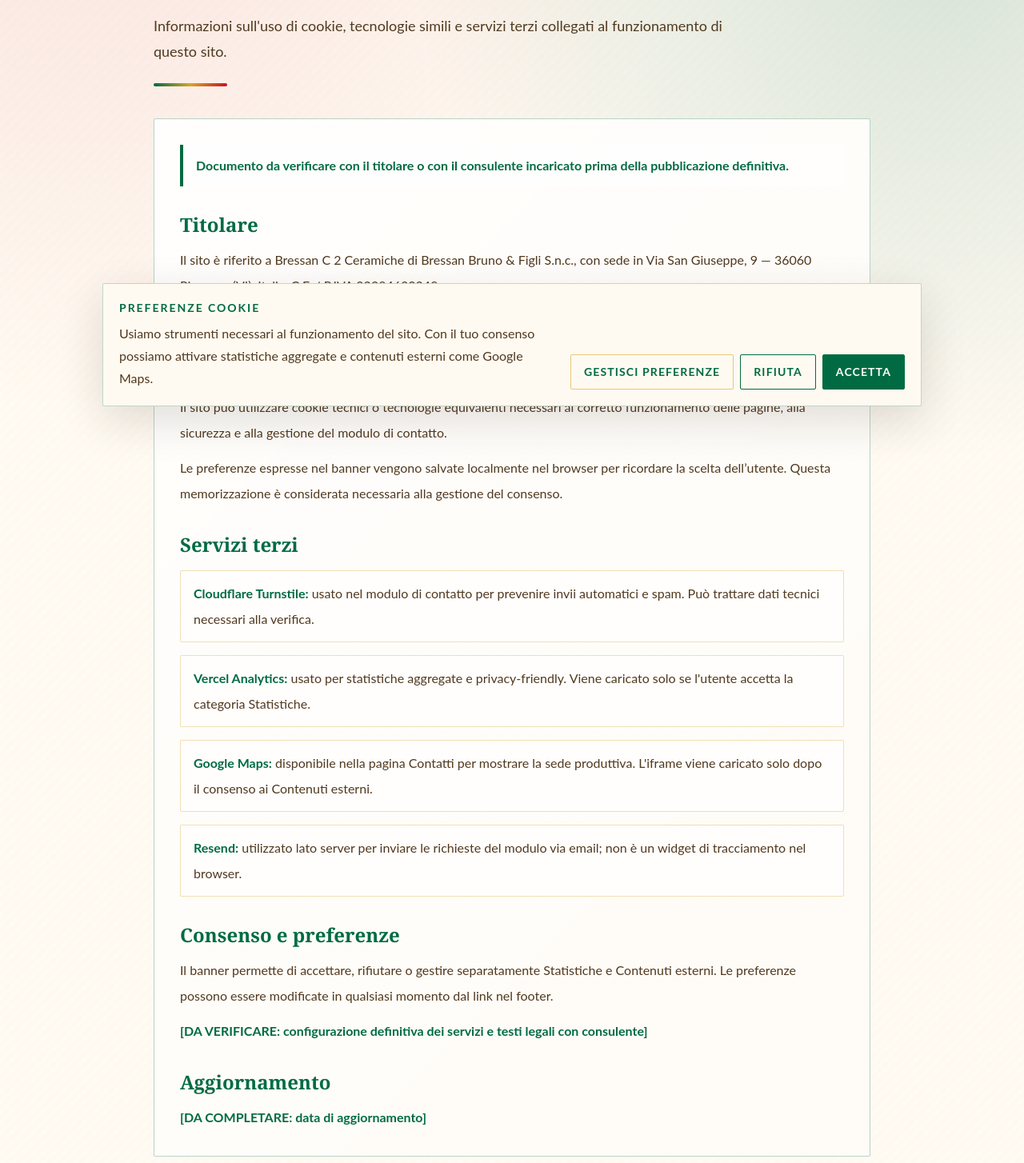
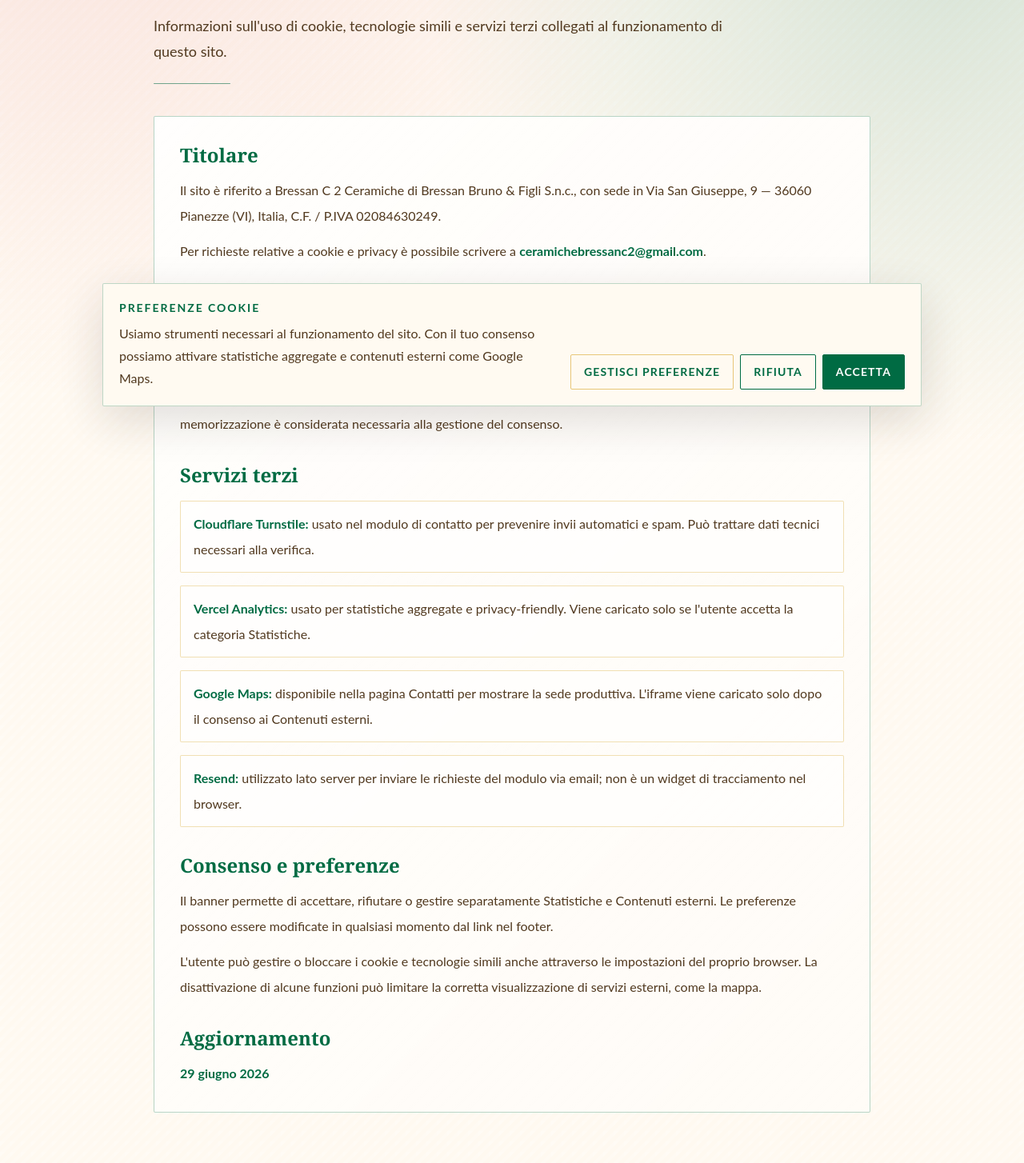
Before and after one commit to marceloocid/CeramicheBressan, a Next.js app: page /cookie-policy in a window 1280 px wide. Shown: the part 276-1730 px from the top of the page at 80% size. Built offline with nearby package versions, Linux system fonts and the light colour scheme; no server answers.

Commit message:
Refine homepage styling and legal policy content

```diff
--- a/app/cookie-policy/page.tsx
+++ b/app/cookie-policy/page.tsx
@@ -27,6 +27,8 @@ const services = [
   }
 ];
 
+const lastUpdated = "29 giugno 2026";
+
 export default function CookiePolicyPage() {
   return (
     <main className="px-4 py-20 sm:px-6 lg:px-8">
@@ -39,17 +41,20 @@ export default function CookiePolicyPage() {
         />
 
         <div className="paper-panel mt-10 rounded-sm p-6 leading-8 text-argilla sm:p-8">
-          <p className="border-l-4 border-ceramica bg-white/70 px-4 py-3 font-bold leading-7 text-ceramica">
-            Documento da verificare con il titolare o con il consulente incaricato prima della
-            pubblicazione definitiva.
-          </p>
+          {/* Nota interna: documento da verificare con il titolare o con un consulente privacy prima della pubblicazione definitiva. */}
 
-          <section className="mt-8">
+          <section>
             <h2 className="font-serif text-2xl font-semibold text-ceramica">Titolare</h2>
             <p className="mt-3">
               Il sito è riferito a {site.legalName}, con sede in {site.address}, C.F. / P.IVA {site.vat}.
             </p>
-            <p className="mt-3 font-bold text-ceramica">[DA COMPLETARE: email privacy o PEC]</p>
+            <p className="mt-3">
+              Per richieste relative a cookie e privacy è possibile scrivere a{" "}
+              <a className="focus-ring font-bold text-ceramica underline-offset-4 hover:underline" href={site.emailHref}>
+                {site.email}
+              </a>
+              .
+            </p>
           </section>
 
           <section className="mt-8">
@@ -81,14 +86,16 @@ export default function CookiePolicyPage() {
               Il banner permette di accettare, rifiutare o gestire separatamente Statistiche e Contenuti
               esterni. Le preferenze possono essere modificate in qualsiasi momento dal link nel footer.
             </p>
-            <p className="mt-3 font-bold text-ceramica">
-              [DA VERIFICARE: configurazione definitiva dei servizi e testi legali con consulente]
+            <p className="mt-3">
+              L&apos;utente può gestire o bloccare i cookie e tecnologie simili anche attraverso le impostazioni
+              del proprio browser. La disattivazione di alcune funzioni può limitare la corretta
+              visualizzazione di servizi esterni, come la mappa.
             </p>
           </section>
 
           <section className="mt-8">
             <h2 className="font-serif text-2xl font-semibold text-ceramica">Aggiornamento</h2>
-            <p className="mt-3 font-bold text-ceramica">[DA COMPLETARE: data di aggiornamento]</p>
+            <p className="mt-3 font-bold text-ceramica">{lastUpdated}</p>
           </section>
         </div>
       </div>
--- a/app/globals.css
+++ b/app/globals.css
@@ -63,10 +63,10 @@ img {
 }
 
 .brush-divider {
-  width: 92px;
-  height: 4px;
+  width: 96px;
+  height: 1px;
   border-radius: 999px;
-  background: linear-gradient(90deg, #006B43, #D8A52B, #C31524);
+  background: rgba(0, 107, 67, 0.55);
 }
 
 .focus-ring {
--- a/app/page.tsx
+++ b/app/page.tsx
@@ -44,16 +44,13 @@ export default function Home() {
         <div className="absolute inset-0 -z-10 bg-[radial-gradient(circle_at_20%_45%,rgba(255,249,240,0.18),transparent_34%)]" />
         <div className="mx-auto grid min-h-[calc(100vh-96px)] max-w-7xl items-center gap-10 px-4 py-14 sm:px-6 lg:grid-cols-[1fr_0.72fr] lg:px-8">
           <div className="relative z-10 max-w-3xl rounded-sm border border-white/35 bg-[#fffaf1]/90 p-6 shadow-soft backdrop-blur-sm sm:p-8 lg:p-10">
-            <div className="brand-plaque mb-8 inline-block max-w-full px-6 py-4">
-              <p className="relative z-10 text-lg italic leading-none text-ceramica">Ceramiche Artistiche</p>
-              <p className="brand-script relative z-10 text-5xl font-semibold leading-none text-ceramica sm:text-7xl">
+            <div className="mb-7">
+              <p className="font-serif text-lg italic leading-none text-ceramica">Ceramiche Artistiche</p>
+              <p className="brand-script mt-1 text-5xl font-semibold leading-none text-ceramica sm:text-7xl">
                 Bressan C2
               </p>
-              <p className="relative z-10 mt-1 font-serif text-lg font-semibold italic text-argilla">
-                Prodotto artigianale fatto a mano
-              </p>
             </div>
-            <p className="text-sm font-bold uppercase tracking-[0.2em] text-ceramica">
+            <p className="text-sm font-bold uppercase tracking-[0.2em] text-[#8a4f3a]">
               Bottega artigiana a Pianezze
             </p>
             <h1 className="mt-4 font-serif text-4xl font-semibold leading-[1.08] text-ceramica sm:text-6xl">
--- a/app/privacy-policy/page.tsx
+++ b/app/privacy-policy/page.tsx
@@ -11,7 +11,7 @@ export const metadata: Metadata = {
 const thirdPartyServices = [
   {
     name: "Resend",
-    text: "servizio utilizzato per l'invio delle email generate dal modulo di contatto."
+    text: "servizio utilizzato lato server per l'invio delle email generate dal modulo di contatto."
   },
   {
     name: "Cloudflare Turnstile",
@@ -27,6 +27,8 @@ const thirdPartyServices = [
   }
 ];
 
+const lastUpdated = "29 giugno 2026";
+
 export default function PrivacyPolicyPage() {
   return (
     <main className="px-4 py-20 sm:px-6 lg:px-8">
@@ -39,12 +41,9 @@ export default function PrivacyPolicyPage() {
         />
 
         <div className="paper-panel mt-10 rounded-sm p-6 leading-8 text-argilla sm:p-8">
-          <p className="border-l-4 border-ceramica bg-white/70 px-4 py-3 font-bold leading-7 text-ceramica">
-            Documento da verificare con il titolare o con il consulente incaricato prima della
-            pubblicazione definitiva.
-          </p>
+          {/* Nota interna: documento da verificare con il titolare o con un consulente privacy prima della pubblicazione definitiva. */}
 
-          <section className="mt-8">
+          <section>
             <h2 className="font-serif text-2xl font-semibold text-ceramica">Titolare del trattamento</h2>
             <p className="mt-3">
               Il titolare del trattamento è {site.legalName}, con sede in {site.address}, C.F. / P.IVA{" "}
@@ -57,7 +56,10 @@ export default function PrivacyPolicyPage() {
               </a>
               .
             </p>
-            <p className="mt-3 font-bold text-ceramica">[DA COMPLETARE: PEC o email privacy dedicata]</p>
+            <p className="mt-3">
+              Per richieste relative alla privacy è possibile utilizzare lo stesso recapito email indicato
+              sopra.
+            </p>
           </section>
 
           <section className="mt-8">
@@ -93,12 +95,14 @@ export default function PrivacyPolicyPage() {
           <section className="mt-8">
             <h2 className="font-serif text-2xl font-semibold text-ceramica">Base giuridica</h2>
             <p className="mt-3">
-              La base giuridica può comprendere l’esecuzione di misure precontrattuali richieste
-              dall’interessato, il consenso espresso tramite il modulo e il legittimo interesse del titolare
-              alla sicurezza del sito e alla gestione delle richieste ricevute.
+              Il trattamento dei dati inviati volontariamente tramite il modulo di contatto si basa
+              sull&apos;esecuzione di misure precontrattuali richieste dall&apos;interessato e sul consenso espresso
+              per essere ricontattati in merito alla richiesta inviata.
             </p>
-            <p className="mt-3 font-bold text-ceramica">
-              [DA VERIFICARE: formulazione definitiva della base giuridica con consulente privacy]
+            <p className="mt-3">
+              I trattamenti tecnici necessari al funzionamento, alla sicurezza del sito e alla prevenzione
+              dello spam si basano sul legittimo interesse del titolare a mantenere il sito sicuro e
+              correttamente funzionante.
             </p>
           </section>
 
@@ -106,9 +110,10 @@ export default function PrivacyPolicyPage() {
             <h2 className="font-serif text-2xl font-semibold text-ceramica">Conservazione</h2>
             <p className="mt-3">
               I dati saranno conservati per il tempo necessario a gestire la richiesta e gli eventuali
-              rapporti successivi con il punto vendita interessato.
+              rapporti successivi con il punto vendita interessato. In assenza di rapporti commerciali
+              successivi, le richieste ricevute tramite il modulo sono conservate di norma per un periodo
+              massimo di 24 mesi, salvo obblighi di legge o necessità di tutela dei diritti del titolare.
             </p>
-            <p className="mt-3 font-bold text-ceramica">[DA COMPLETARE: periodo di conservazione]</p>
           </section>
 
           <section className="mt-8">
@@ -135,7 +140,7 @@ export default function PrivacyPolicyPage() {
 
           <section className="mt-8">
             <h2 className="font-serif text-2xl font-semibold text-ceramica">Ultimo aggiornamento</h2>
-            <p className="mt-3 font-bold text-ceramica">[DA COMPLETARE: data di aggiornamento]</p>
+            <p className="mt-3 font-bold text-ceramica">{lastUpdated}</p>
           </section>
         </div>
       </div>
```
